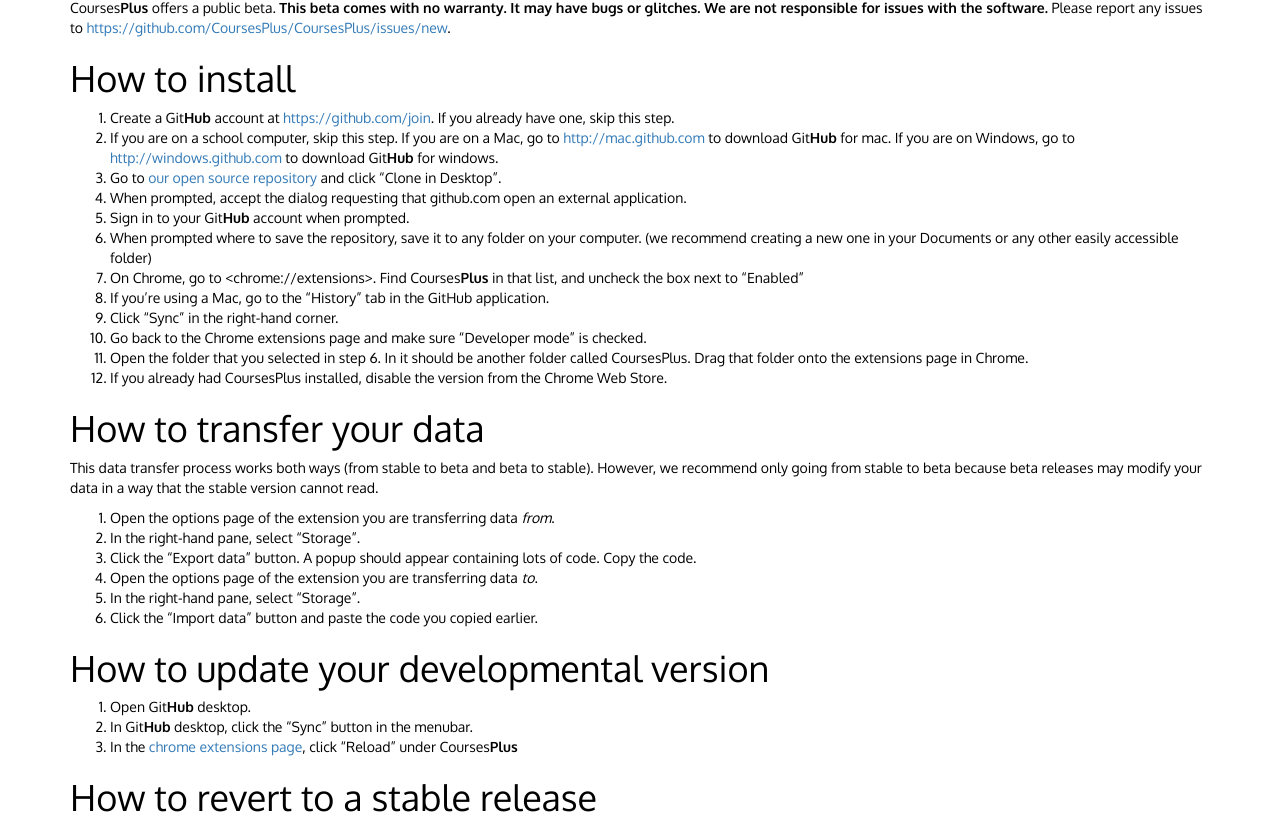
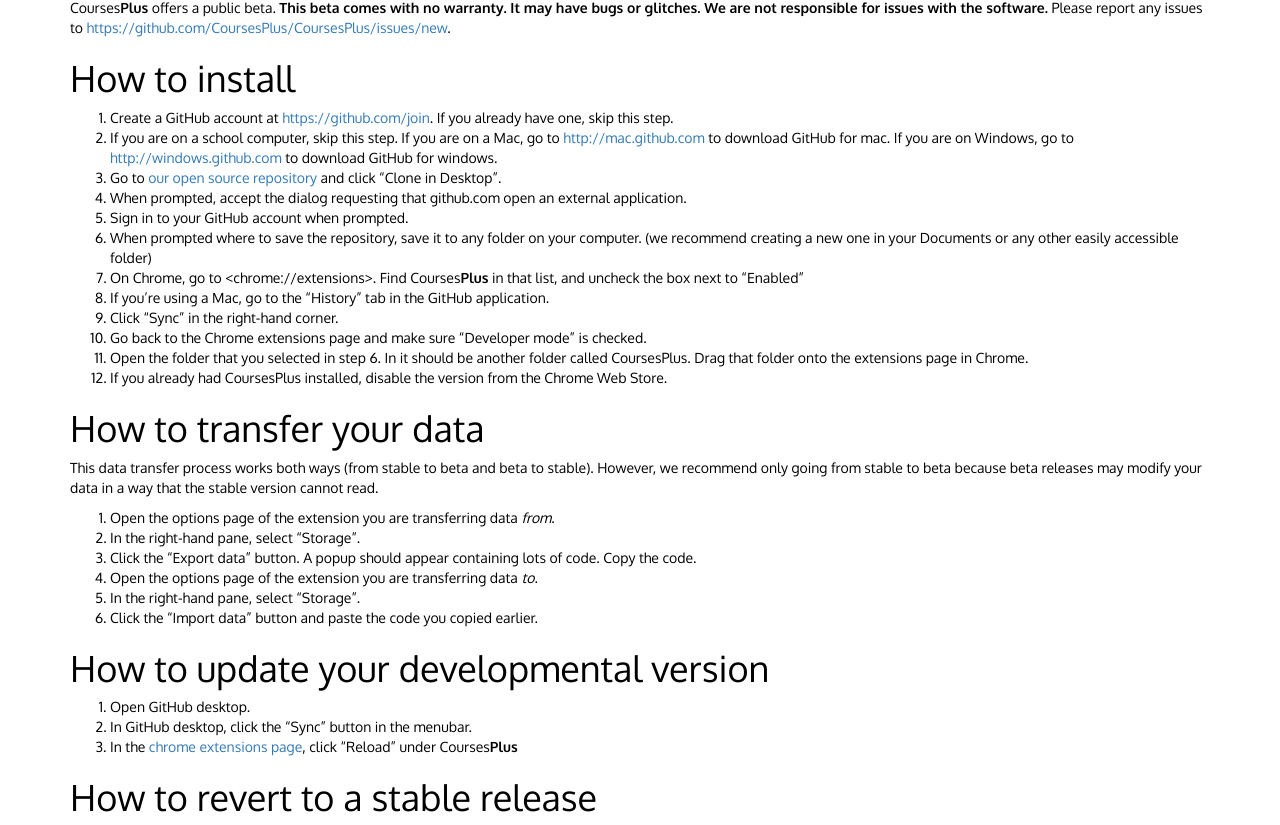
Before and after one commit to CoursesPlus/coursesplus.github.io, a Jekyll site: the page built from beta/index.md, in a window 1280 px wide. Shown: the part 278-1103 px from the top of the page. Built offline with Jekyll 4.4.1, drawn with Linux system fonts in a browser that asks for light colours.

Commit message:
GitHub is not bold

```diff
--- a/beta/index.md
+++ b/beta/index.md
@@ -9,11 +9,11 @@
 Courses**Plus** offers a public beta. **This beta comes with no warranty. It may have bugs or glitches. We are not responsible for issues with the software.** Please report any issues to <https://github.com/CoursesPlus/CoursesPlus/issues/new>.
 
 #How to install
-1. Create a Git**Hub** account at <https://github.com/join>. If you already have one, skip this step.
-2. If you are on a school computer, skip this step.  If you are on a Mac, go to <http://mac.github.com> to download Git**Hub** for mac. If you are on Windows, go to <http://windows.github.com> to download Git**Hub** for windows.
+1. Create a GitHub account at <https://github.com/join>. If you already have one, skip this step.
+2. If you are on a school computer, skip this step.  If you are on a Mac, go to <http://mac.github.com> to download GitHub for mac. If you are on Windows, go to <http://windows.github.com> to download GitHub for windows.
 3. Go to [our open source repository](http://github.com/coursesplus/coursesplus) and click "Clone in Desktop".
 4. When prompted, accept the dialog requesting that github.com open an external application.
-5. Sign in to your Git**Hub** account when prompted.
+5. Sign in to your GitHub account when prompted.
 6. When prompted where to save the repository, save it to any folder on your computer. (we recommend creating a new one in your Documents or any other easily accessible folder)
 7. On Chrome, go to <chrome://extensions>. Find Courses**Plus** in that list, and uncheck the box next to "Enabled"
 8. If you're using a Mac, go to the "History" tab in the GitHub application.
@@ -32,8 +32,8 @@
 6. Click the "Import data" button and paste the code you copied earlier.
 
 #How to update your developmental version
-1. Open Git**Hub** desktop.
-2. In Git**Hub** desktop, click the "Sync" button in the menubar.
+1. Open GitHub desktop.
+2. In GitHub desktop, click the "Sync" button in the menubar.
 3. In the [chrome extensions page](chrome://extensions), click "Reload" under Courses**Plus**
 
 #How to revert to a stable release
```
